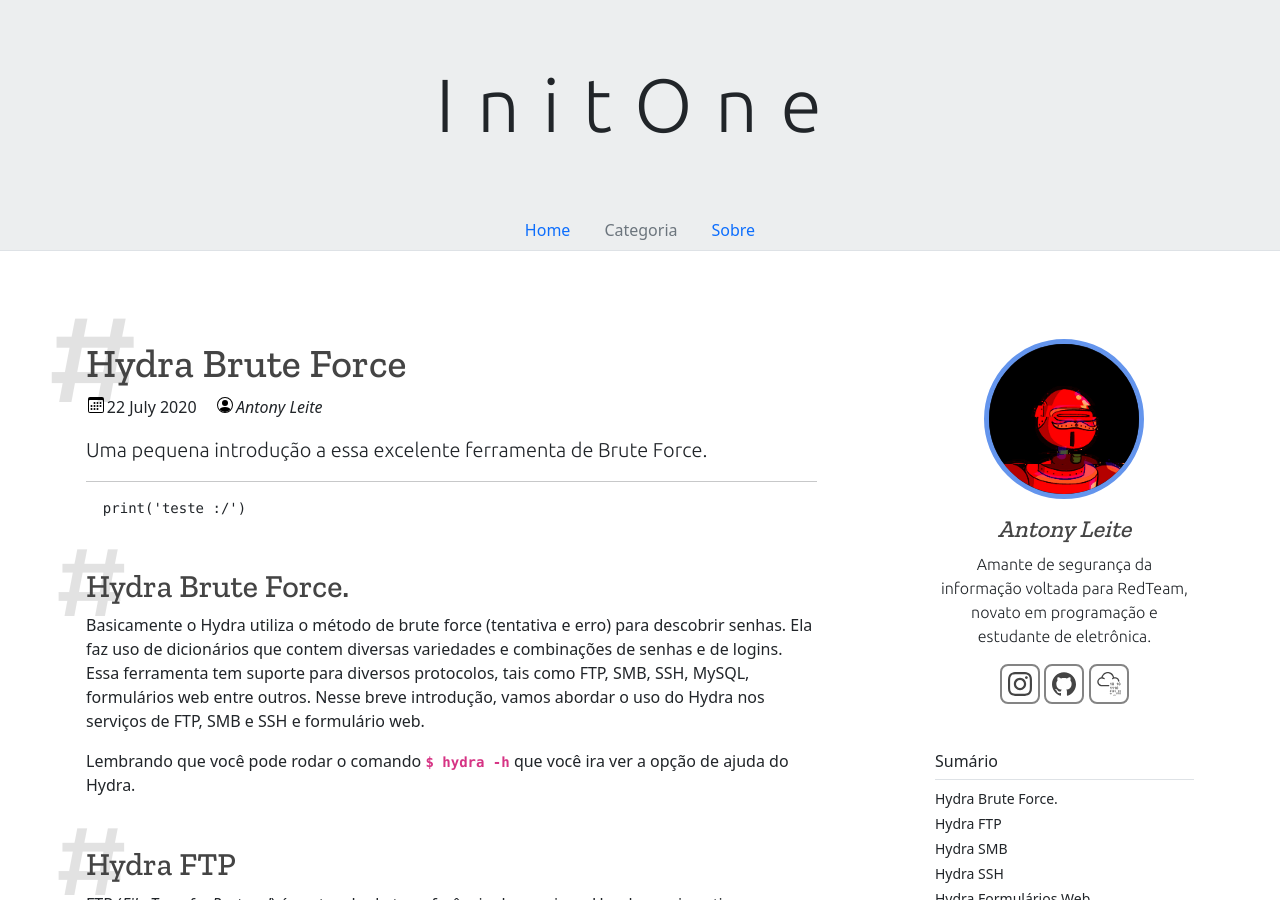
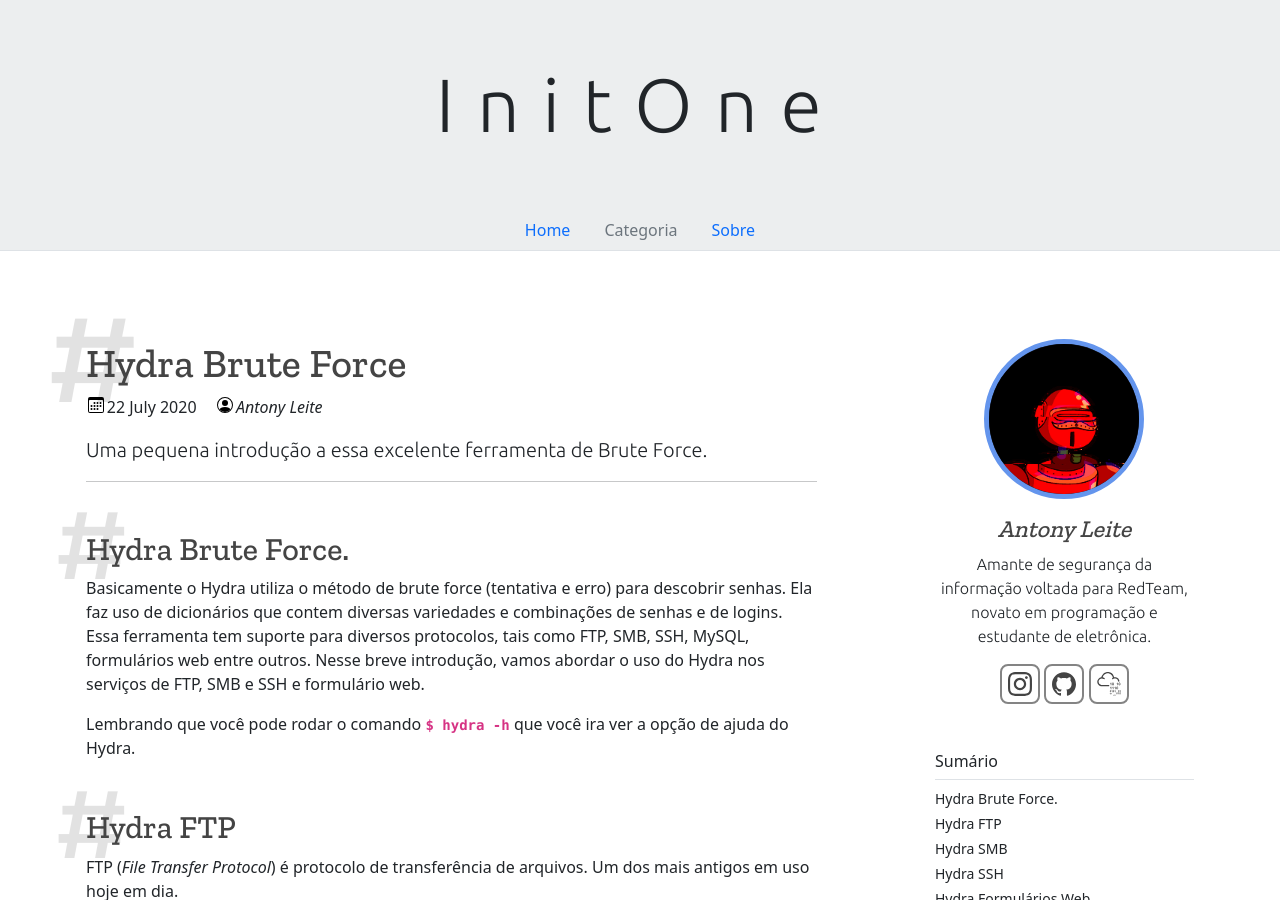
Before and after one commit to in1t0n3/initone.com.br, a Jekyll site: the page built from _posts/2020-07-22-hydra.md, in a window 1280 px wide and 900 px high. Built offline with Jekyll 4.4.1, drawn with Linux system fonts in a browser that asks for light colours.

Commit message:
Update 2020-07-22-hydra.md

```diff
--- a/_posts/2020-07-22-hydra.md
+++ b/_posts/2020-07-22-hydra.md
@@ -5,9 +5,6 @@ author: 'Antony Leite'
 date: 2020-07-22 12:00:00 -0300
 lide: Uma pequena introdução a essa excelente ferramenta de Brute Force.
 ---
-{% highlight python %}
-  print('teste :/')
-{% endhighlight %}
 
 ## Hydra Brute Force.
 
```
